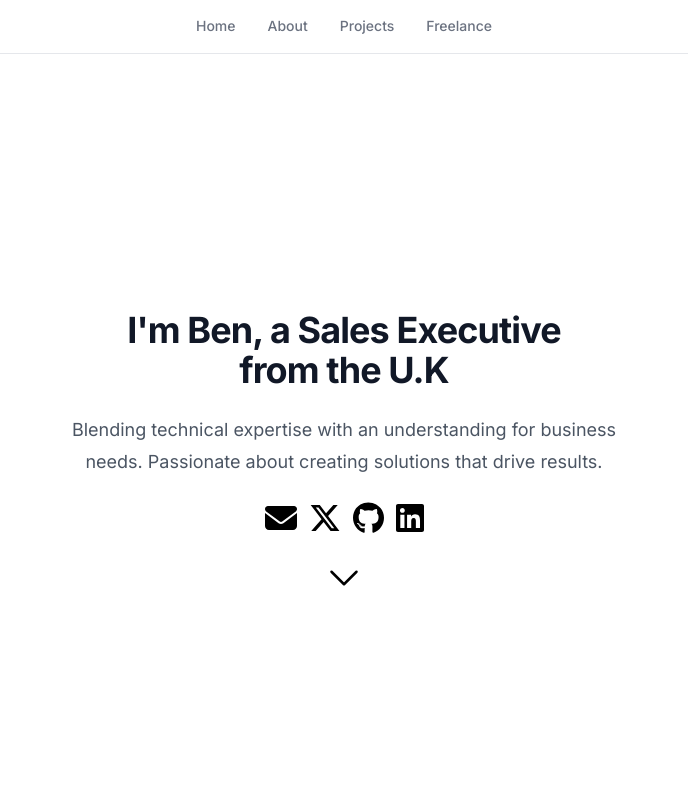
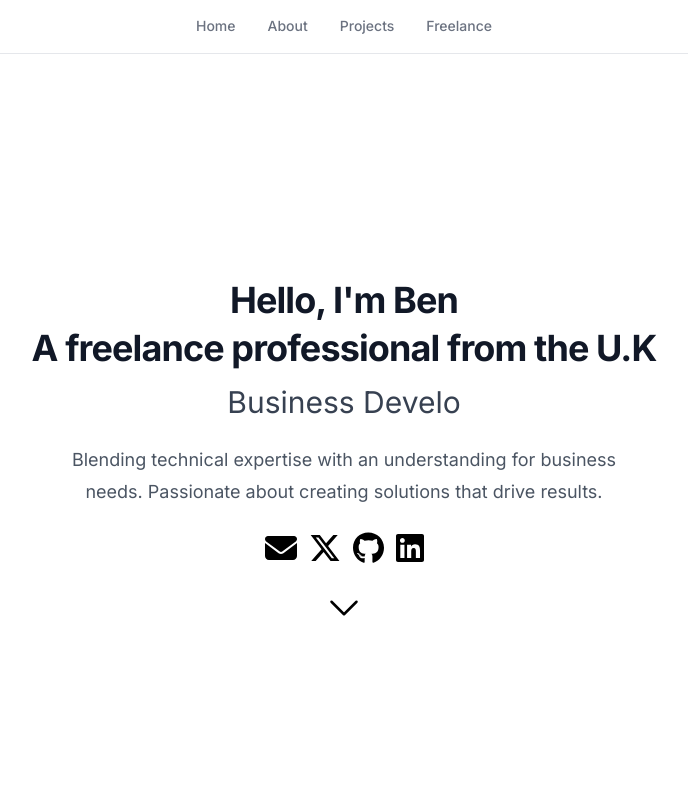
Before and after one commit to benboosh01/portfolio-sep-23, a Next.js app: page / in a window 1280 px wide. Shown: the top 800 px of the page, without its empty margins (296-984 px from the left). Built offline with nearby package versions, Linux system fonts and the light colour scheme.

Commit message:
change skill titles

```diff
--- a/src/app/components/HomeHero.jsx
+++ b/src/app/components/HomeHero.jsx
@@ -4,15 +4,14 @@ import { useState, useEffect } from "react";
 import { EnvelopeIcon, TwitterIcon, GitHubIcon, LinkedInIcon } from "./Icons";
 
 export default function Home() {
+    const titles = [
+        "Full Stack Web Development",
+        "Business Development",
+        "Web Design",
+        "Sales Management",
+    ];
     const [currentTitle, setCurrentTitle] = useState("");
-    const [fullTitle, setFullTitle] = useState("Full Stack Web Developer");
-    const titles = [
-        "Full Stack Web Developer",
-        "Sales Executive",
-        "Web Designer",
-        "Sales Leader",
-        "Coffee Addict",
-    ];
+    const [fullTitle, setFullTitle] = useState(titles[0]);
     let index = 0;
 
     useEffect(() => {
@@ -41,10 +40,12 @@ export default function Home() {
                 <div className="px-6 py-24 sm:px-6 sm:py-32 lg:px-8">
                     <div className="mx-auto max-w-2xl text-center">
                         <h2 className="text-3xl font-bold tracking-tight text-gray-900 sm:text-4xl">
-                            I'm Ben, a {currentTitle}
-                            <br />
-                            from the U.K
+                            Hello, I'm Ben
                         </h2>
+                        <h2 className="text-3xl font-bold tracking-tight text-gray-900 sm:text-4xl pt-2">
+                            A freelance professional from the U.K
+                        </h2>
+                        <h3 className="text-2xl text-gray-700 pt-4 sm:text-3xl">{currentTitle}</h3>
                         <p className="mx-auto mt-6 max-w-xl text-lg leading-8 text-gray-600">
                             Blending technical expertise with an understanding
                             for business needs. Passionate about creating
```
